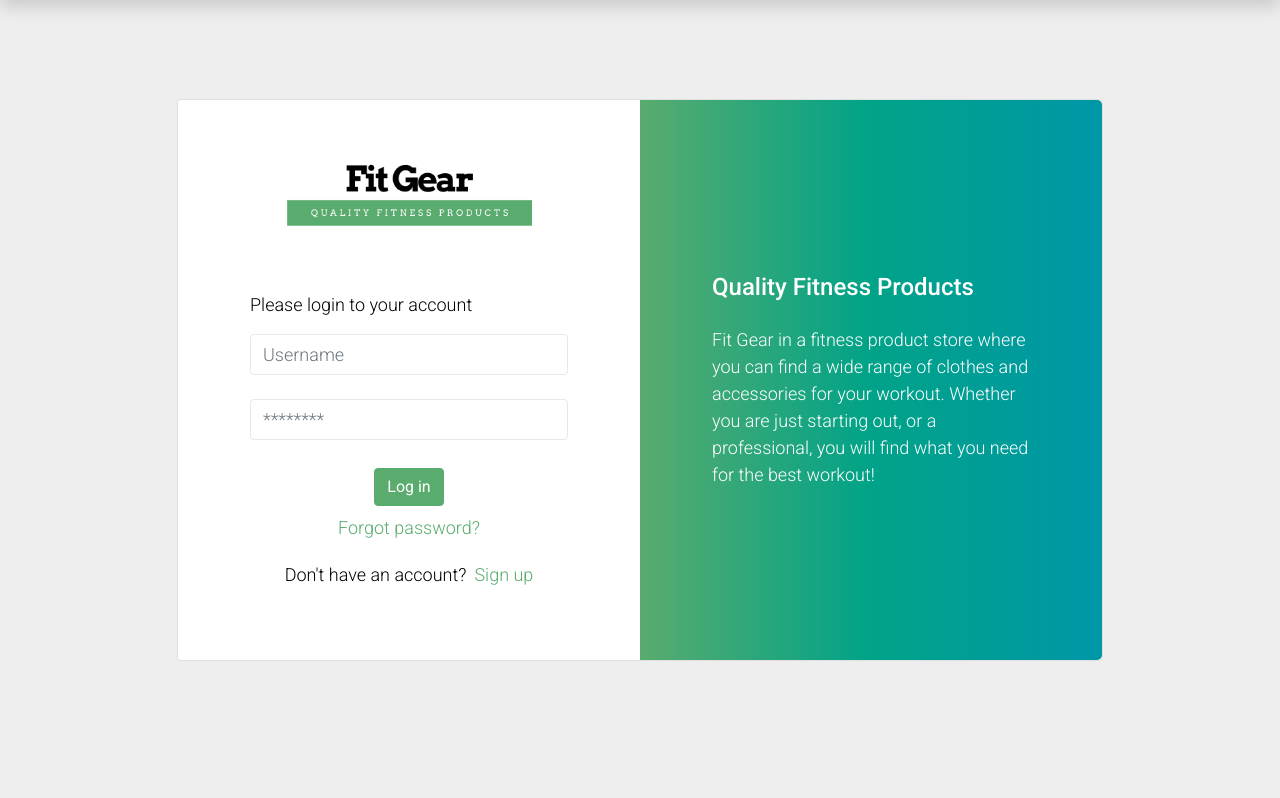
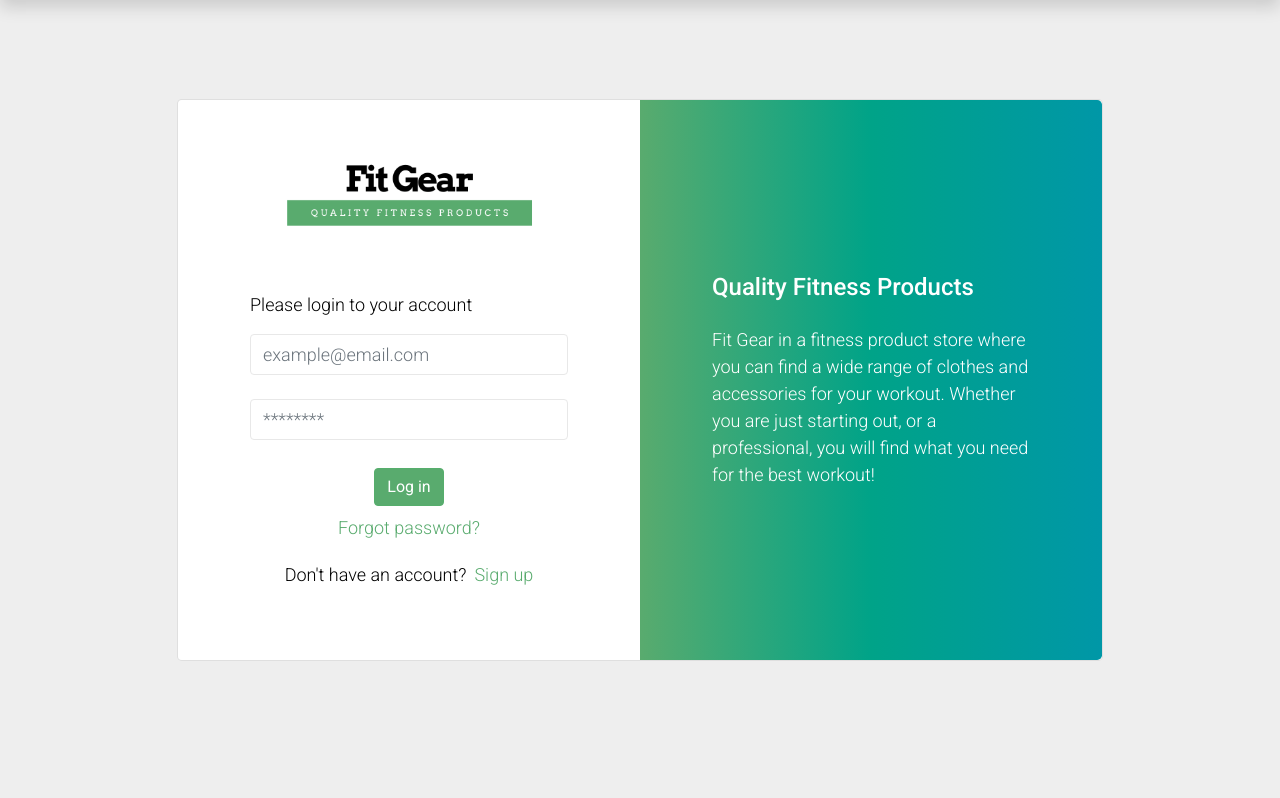
Before and after one commit to kerekmarci/fit-gear, a Django app: page /accounts/login/ in a window 1280 px wide. Shown: the part 99-897 px from the top of the page. Run offline with Django 3.2, Linux system fonts and the light colour scheme; data comes from the database, SQL or seed files in the repository; both versions use the stored data as it was after the commit; some libraries are stand-ins or nearby versions.

Commit message:
Placeholder replaced on login page

```diff
--- a/templates/accounts/login.html
+++ b/templates/accounts/login.html
@@ -36,7 +36,7 @@
 
                                     <div class="form-outline mb-4">
                                         <input type="email" id="login-username" class="form-control" name="email"
-                                            placeholder="Username">
+                                            placeholder="example@email.com">
                                     </div>
 
                                     <div class="form-outline mb-4">
```
Also changed, not shown: db.sqlite3.
